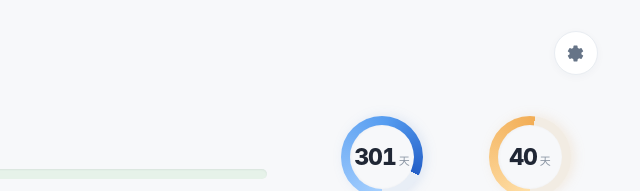
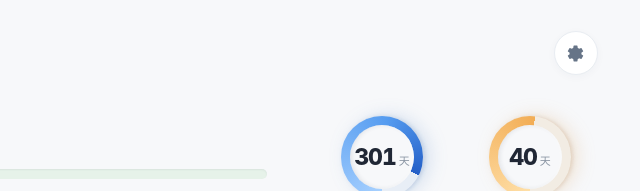
Before and after one commit to 2271259387/life-countdown, a plain HTML site: page index.html in a window 1280 px wide. Shown: the top 191 px of the page, 640-1280 px from the left. Drawn offline with Linux system fonts and the light colour scheme.

Commit message:
Add depth to remaining progress rings

```diff
--- a/css/style.css
+++ b/css/style.css
@@ -172,18 +172,18 @@ button,input{font:inherit}button{-webkit-tap-highlight-color:transparent;cursor:
   --ring-start:#a8d1ff;--ring-mid:#559cf0;--ring-end:#245fc7;
   --track:#e8eef6;--ring-thickness:9px;
   background:conic-gradient(from -90deg,var(--ring-start) 0%,var(--ring-mid) 52%,var(--ring-end) calc(var(--p,0)*1%),var(--track) calc(var(--p,0)*1%),var(--track) 100%);
-  filter:drop-shadow(0 3px 6px rgba(49,112,190,.13));
+  filter:drop-shadow(0 2px 2px rgba(34,83,145,.16)) drop-shadow(0 6px 9px rgba(49,112,190,.18));
   transition:filter .35s ease;
 }
 .progress-ring.amber{
   --ring-start:#ffe0a9;--ring-mid:#f2ad55;--ring-end:#cf7022;--track:#f2ece3;
   background:conic-gradient(from -90deg,var(--ring-start) 0%,var(--ring-mid) 52%,var(--ring-end) calc(var(--p,0)*1%),var(--track) calc(var(--p,0)*1%),var(--track) 100%);
-  filter:drop-shadow(0 3px 6px rgba(204,139,59,.14));
+  filter:drop-shadow(0 2px 2px rgba(151,91,28,.17)) drop-shadow(0 6px 9px rgba(204,139,59,.2));
 }
 .progress-ring:before{
   inset:var(--ring-thickness);
   background:var(--canvas);
-  box-shadow:inset 0 1px 3px rgba(30,48,72,.045);
+  box-shadow:inset 0 2px 4px rgba(30,48,72,.09), inset 0 -1px 2px rgba(255,255,255,.8);
 }
 .progress-ring:after{
   content:"";position:absolute;width:13px;height:13px;left:50%;top:0;
```
